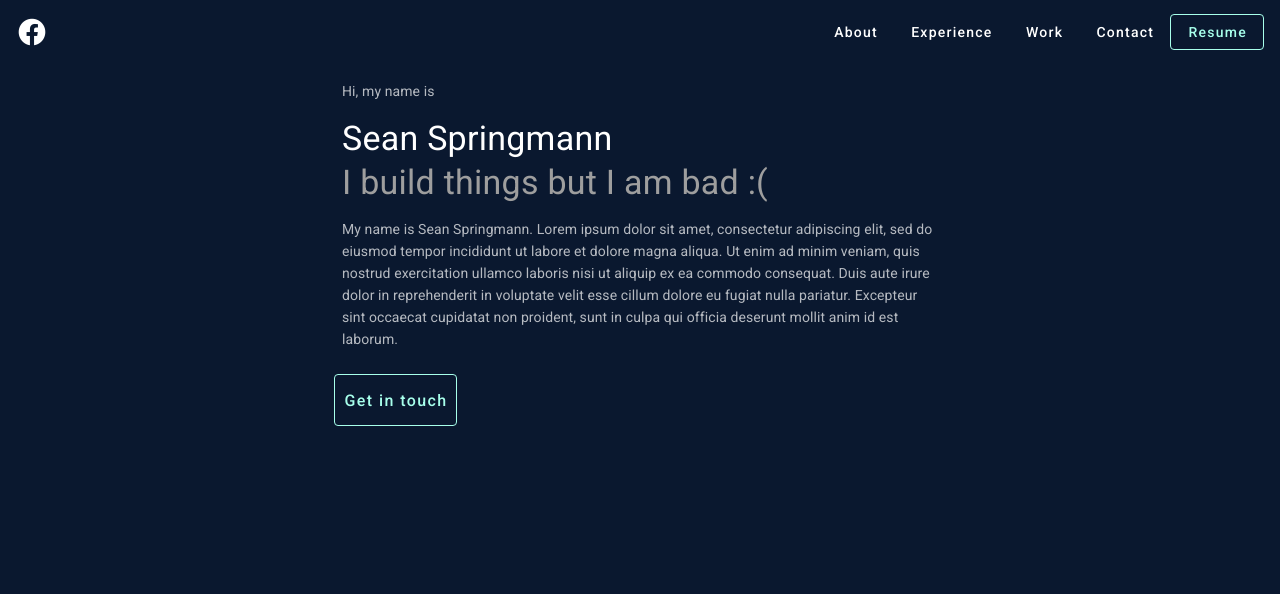
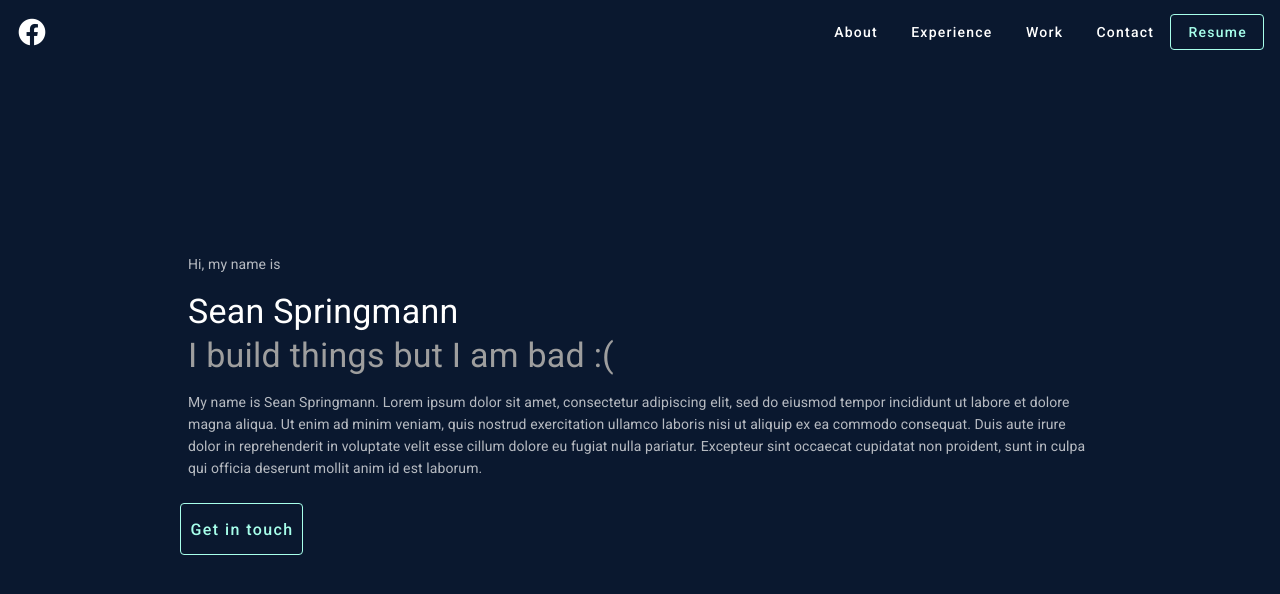
Before and after one commit to SeanS-23/portfolio, a Vue app: page / in a window 1280 px wide. Shown: the top 594 px of the page. Built offline with nearby package versions, Linux system fonts and the light colour scheme.

Commit message:
Update App.vue

```diff
--- a/src/App.vue
+++ b/src/App.vue
@@ -11,9 +11,9 @@
     </v-app-bar>
 
     <v-main class="body">
-      <v-row>
+      <v-row align="center" class="ma-0" style="height: calc(100vh - 128px)">
         <v-spacer />
-        <v-col cols="6">
+        <v-col cols="9">
           <welcome />
         </v-col>
         <v-spacer />
```
